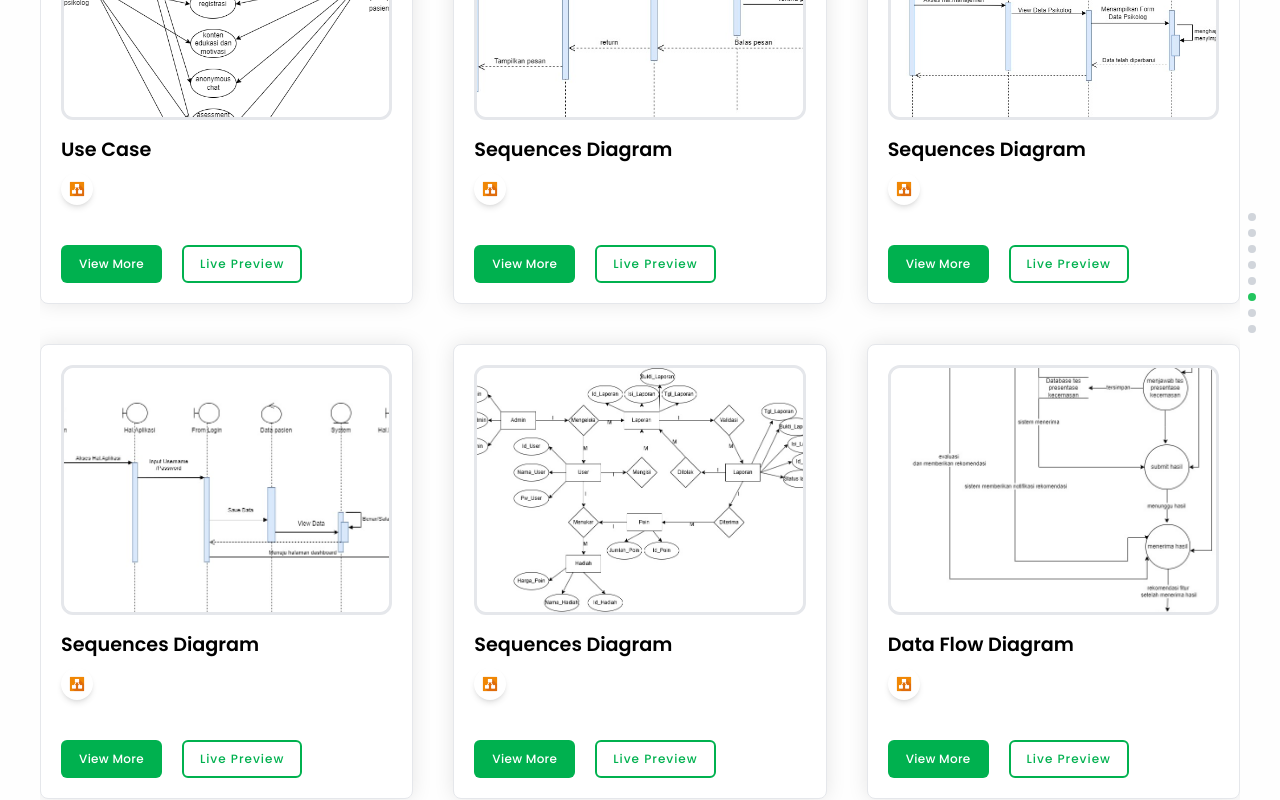
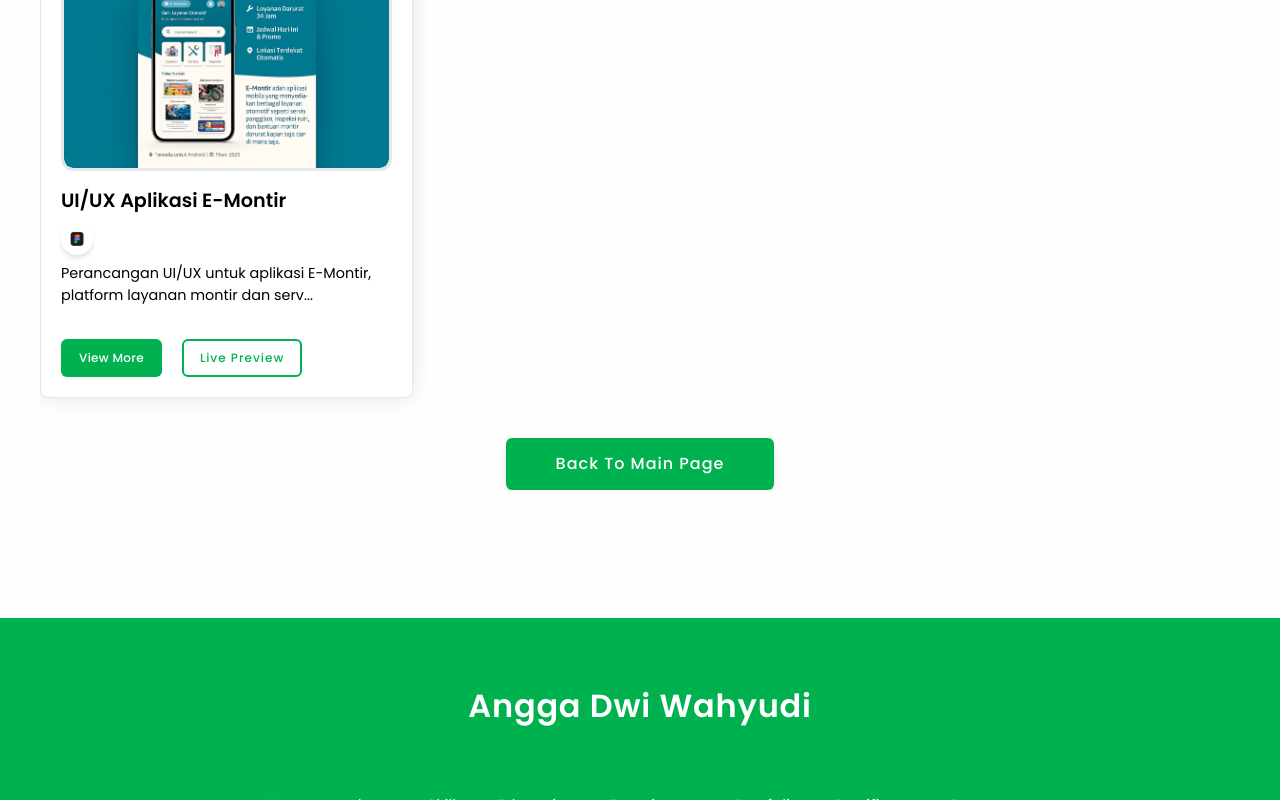
Before and after one commit to anggawhy1/my, a Next.js app: page /portfolio in a window 1280 px wide. Shown: the part 2000-2800 px from the top of the page. Built offline with nearby package versions, Linux system fonts and the light colour scheme.

Commit message:
update porto

```diff
--- a/constants/data.js
+++ b/constants/data.js
@@ -542,7 +542,7 @@
     description: "Sistem informasi untuk manajemen Sengkala Graduation berbasis CodeIgniter4 dan Tailwind CSS.",
     category: "Website",
     github: "https://github.com/your-username/userflow-management-system",
-    live: "",
+    live: "https://sengkala-graduation.my.id",
   },
   {
     title: "My Portofolio",
@@ -559,6 +559,16 @@
   },
 
   //system analys
+  {
+    title: "Analisis Perancangan Sistem Informasi",
+    category: "Design Perancangan Sistem",
+    subtitle: [
+      "/image/icon/drawio.png",
+    ],
+    img: "/pdf/analisis.pdf",
+    description:
+      "",
+  },
   {
     title: "Flowchart",
     category: "Design Perancangan Sistem",
@@ -589,156 +599,156 @@
     description:
       "",
   },
-  {
-    title: "Use Case",
-    category: "Design Perancangan Sistem",
-    subtitle: [
-      "/image/icon/drawio.png",
-    ],
-    img: "/image/usecase-1.jpg",
-    description:
-      "",
-  },
-  {
-    title: "Use Case",
-    category: "Design Perancangan Sistem",
-    subtitle: [
-      "/image/icon/drawio.png",
-    ],
-    img: "/image/usecase-2.jpg",
-    description:
-      "",
-  },
-  {
-    title: "Use Case",
-    category: "Design Perancangan Sistem",
-    subtitle: [
-      "/image/icon/drawio.png",
-    ],
-    img: "/image/usecase-3.png",
-    description:
-      "",
-  },
-  {
-    title: "Sequences Diagram",
-    category: "Design Perancangan Sistem",
-    subtitle: [
-      "/image/icon/drawio.png",
-    ],
-    img: "/image/squence-1.jpg",
-    description:
-      "",
-  },
-  {
-    title: "Sequences Diagram",
-    category: "Design Perancangan Sistem",
-    subtitle: [
-      "/image/icon/drawio.png",
-    ],
-    img: "/image/squence-2.jpg",
-    description:
-      "",
-  },
-  {
-    title: "Sequences Diagram",
-    category: "Design Perancangan Sistem",
-    subtitle: [
-      "/image/icon/drawio.png",
-    ],
-    img: "/image/squence-3.jpg",
-    description:
-      "",
-  },
-  {
-    title: "Sequences Diagram",
-    category: "Design Perancangan Sistem",
-    subtitle: [
-      "/image/icon/drawio.png",
-    ],
-    img: "/image/erd-1.jpg",
-    description:
-      "",
-  },
-  {
-    title: "Data Flow Diagram",
-    category: "Design Perancangan Sistem",
-    subtitle: [
-      "/image/icon/drawio.png",
-    ],
-    img: "/image/dfd-1.jpg",
-    description:
-      "",
-  },
-  {
-    title: "Data Flow Diagram",
-    category: "Design Perancangan Sistem",
-    subtitle: [
-      "/image/icon/drawio.png",
-    ],
-    img: "/image/dfd-2.jpg",
-    description:
-      "",
-  },
-  {
-    title: "Data Flow Diagram",
-    category: "Design Perancangan Sistem",
-    subtitle: [
-      "/image/icon/drawio.png",
-    ],
-    img: "/image/dfd-3.png",
-    description:
-      "",
-  },
-  {
-    title: "Data Flow Diagram",
-    category: "Design Perancangan Sistem",
-    subtitle: [
-      "/image/icon/drawio.png",
-    ],
-    img: "/image/dfd-4.png",
-    description:
-      "",
-  },
-  {
-    title: "Activity Diagram",
-    category: "Design Perancangan Sistem",
-    subtitle: [
-      "/image/icon/drawio.png",
-    ],
-    img: "/image/activity-1.jpg",
-    description:
-      "",
-  },
-  {
-    title: "Activity Diagram",
-    category: "Design Perancangan Sistem",
-    subtitle: [
-      "/image/icon/drawio.png",
-    ],
-    img: "/image/activity-2.jpg",
-    description:
-      "",
-  },
-  {
-    title: "Activity Diagram",
-    category: "Design Perancangan Sistem",
-    subtitle: [
-      "/image/icon/drawio.png",
-    ],
-    img: "/image/activity-3.jpg",
-    description:
-      "",
-  },
-  {
-    title: "Class Diagram",
-    category: "Design Perancangan Sistem",
-    subtitle: [
-      "/image/icon/drawio.png",
-    ],
-    img: "/image/class-1.jpg",
-    description:
-      "",
-  },
+  // {
+  //   title: "Use Case",
+  //   category: "Design Perancangan Sistem",
+  //   subtitle: [
+  //     "/image/icon/drawio.png",
+  //   ],
+  //   img: "/image/usecase-1.jpg",
+  //   description:
+  //     "",
+  // },
+  // {
+  //   title: "Use Case",
+  //   category: "Design Perancangan Sistem",
+  //   subtitle: [
+  //     "/image/icon/drawio.png",
+  //   ],
+  //   img: "/image/usecase-2.jpg",
+  //   description:
+  //     "",
+  // },
+  // {
+  //   title: "Use Case",
+  //   category: "Design Perancangan Sistem",
+  //   subtitle: [
+  //     "/image/icon/drawio.png",
+  //   ],
+  //   img: "/image/usecase-3.png",
+  //   description:
+  //     "",
+  // },
+  // {
+  //   title: "Sequences Diagram",
+  //   category: "Design Perancangan Sistem",
+  //   subtitle: [
+  //     "/image/icon/drawio.png",
+  //   ],
+  //   img: "/image/squence-1.jpg",
+  //   description:
+  //     "",
+  // },
+  // {
+  //   title: "Sequences Diagram",
+  //   category: "Design Perancangan Sistem",
+  //   subtitle: [
+  //     "/image/icon/drawio.png",
+  //   ],
+  //   img: "/image/squence-2.jpg",
+  //   description:
+  //     "",
+  // },
+  // {
+  //   title: "Sequences Diagram",
+  //   category: "Design Perancangan Sistem",
+  //   subtitle: [
+  //     "/image/icon/drawio.png",
+  //   ],
+  //   img: "/image/squence-3.jpg",
+  //   description:
+  //     "",
+  // },
+  // {
+  //   title: "Sequences Diagram",
+  //   category: "Design Perancangan Sistem",
+  //   subtitle: [
+  //     "/image/icon/drawio.png",
+  //   ],
+  //   img: "/image/erd-1.jpg",
+  //   description:
+  //     "",
+  // },
+  // {
+  //   title: "Data Flow Diagram",
+  //   category: "Design Perancangan Sistem",
+  //   subtitle: [
+  //     "/image/icon/drawio.png",
+  //   ],
+  //   img: "/image/dfd-1.jpg",
+  //   description:
+  //     "",
+  // },
+  // {
+  //   title: "Data Flow Diagram",
+  //   category: "Design Perancangan Sistem",
+  //   subtitle: [
+  //     "/image/icon/drawio.png",
+  //   ],
+  //   img: "/image/dfd-2.jpg",
+  //   description:
+  //     "",
+  // },
+  // {
+  //   title: "Data Flow Diagram",
+  //   category: "Design Perancangan Sistem",
+  //   subtitle: [
+  //     "/image/icon/drawio.png",
+  //   ],
+  //   img: "/image/dfd-3.png",
+  //   description:
+  //     "",
+  // },
+  // {
+  //   title: "Data Flow Diagram",
+  //   category: "Design Perancangan Sistem",
+  //   subtitle: [
+  //     "/image/icon/drawio.png",
+  //   ],
+  //   img: "/image/dfd-4.png",
+  //   description:
+  //     "",
+  // },
+  // {
+  //   title: "Activity Diagram",
+  //   category: "Design Perancangan Sistem",
+  //   subtitle: [
+  //     "/image/icon/drawio.png",
+  //   ],
+  //   img: "/image/activity-1.jpg",
+  //   description:
+  //     "",
+  // },
+  // {
+  //   title: "Activity Diagram",
+  //   category: "Design Perancangan Sistem",
+  //   subtitle: [
+  //     "/image/icon/drawio.png",
+  //   ],
+  //   img: "/image/activity-2.jpg",
+  //   description:
+  //     "",
+  // },
+  // {
+  //   title: "Activity Diagram",
+  //   category: "Design Perancangan Sistem",
+  //   subtitle: [
+  //     "/image/icon/drawio.png",
+  //   ],
+  //   img: "/image/activity-3.jpg",
+  //   description:
+  //     "",
+  // },
+  // {
+  //   title: "Class Diagram",
+  //   category: "Design Perancangan Sistem",
+  //   subtitle: [
+  //     "/image/icon/drawio.png",
+  //   ],
+  //   img: "/image/class-1.jpg",
+  //   description:
+  //     "",
+  // },
   {
     title: "UI/UX Aplikasi LaporPak",
     category: "UI/UX",
```
Also changed, not shown: 1 other file (tests, documents, lock files or other folders).
